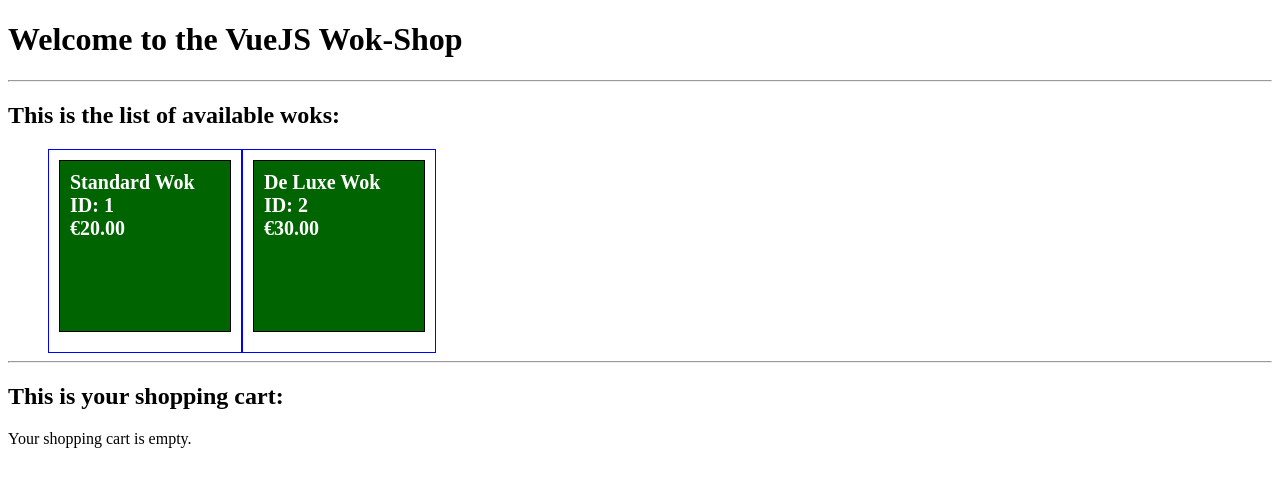
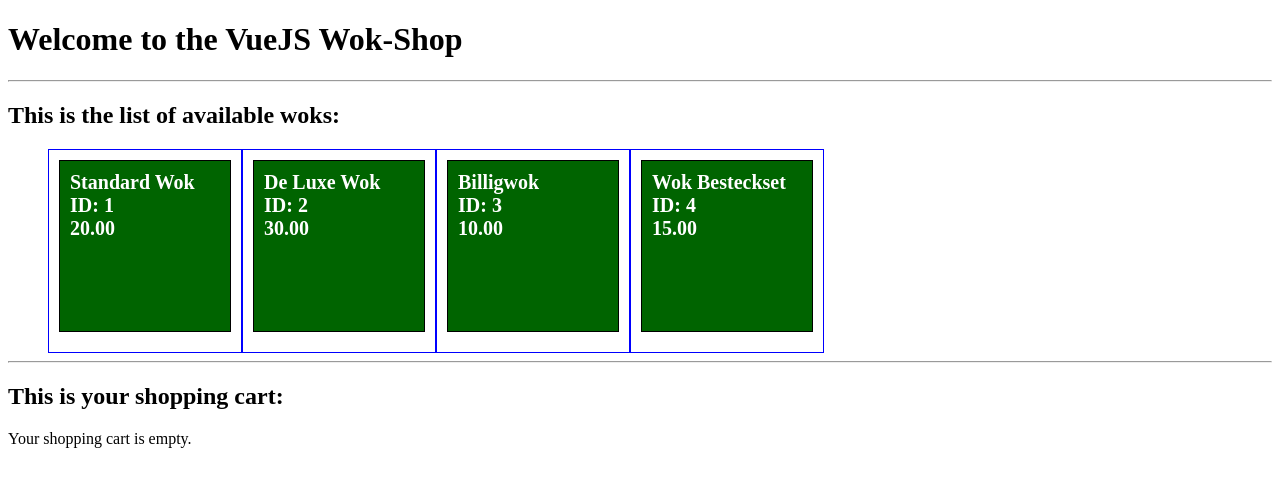
Before and after one commit to stweiz/workshop_vuejs, a Vue app in the folder playground/: page / in a window 1280 px wide. Shown: the top 486 px of the page. Built offline with nearby package versions, Linux system fonts and the light colour scheme.

Commit message:
more woks

```diff
--- a/playground/src/components/WokList.vue
+++ b/playground/src/components/WokList.vue
@@ -21,8 +21,10 @@
         data() {
             return {
                 wokList: [
-                    {id: 1, name: "Standard Wok", price: "€20.00"},
-                    {id: 2, name: "De Luxe Wok", price: "€30.00"}
+                    {id: 1, name: "Standard Wok", price: "20.00"},
+                    {id: 2, name: "De Luxe Wok", price: "30.00"},
+                    {id: 3, name: "Billigwok", price: "10.00"},
+                    {id: 4, name: "Wok Besteckset", price: "15.00"}
                 ]
             }
         }
```
